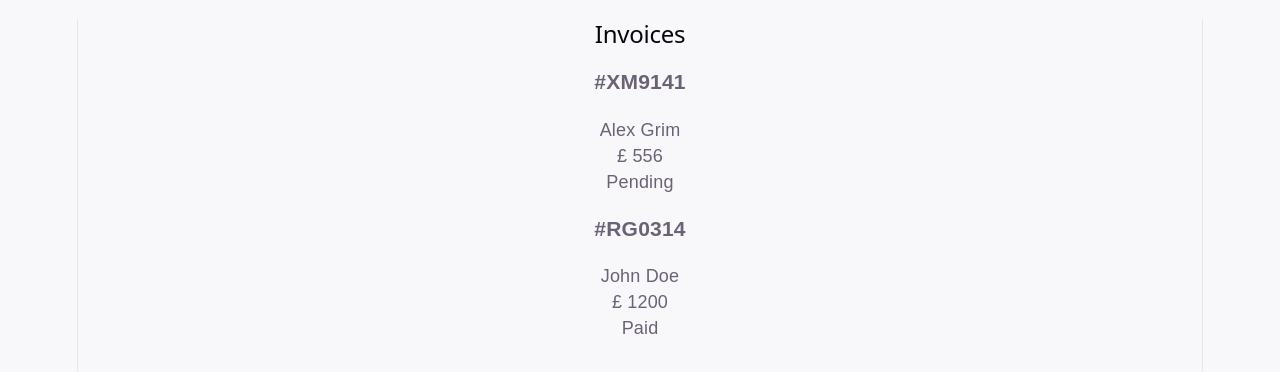
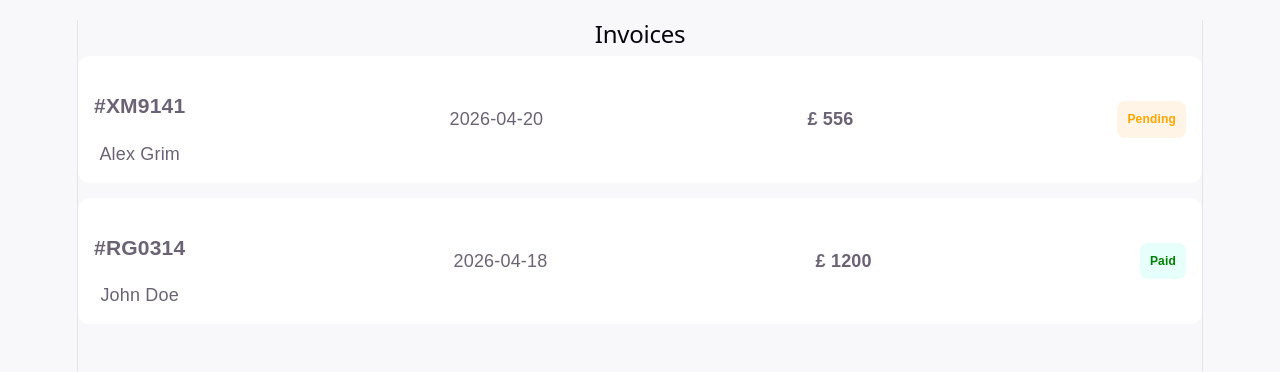
Before and after one commit to ISIOMA123123/INVOICEAPP, a React (Vite) app in the folder invoice-app/: page / in a window 1280 px wide. Shown: the top 372 px of the page. Built offline with nearby package versions, Linux system fonts and the light colour scheme.

Commit message:
Update InvoiceList.jsx

```diff
--- a/invoice-app/src/pages/InvoiceList.jsx
+++ b/invoice-app/src/pages/InvoiceList.jsx
@@ -7,12 +7,7 @@ function InvoiceList() {
       <h2>Invoices</h2>
 
       {invoices.map((invoice) => (
-                <div key={invoice.id}>
-                    <h3>#{invoice.id}</h3>
-                    <p>{invoice.clientName}</p>
-                    <p>£ {invoice.amount}</p>
-                    <p>{invoice.status}</p>
-                </div>
+        <InvoiceCard key={invoice.id} invoice={invoice} />
       ))}
     </div>
   );
```
Lines whose indentation alone changed are shown as unchanged.
